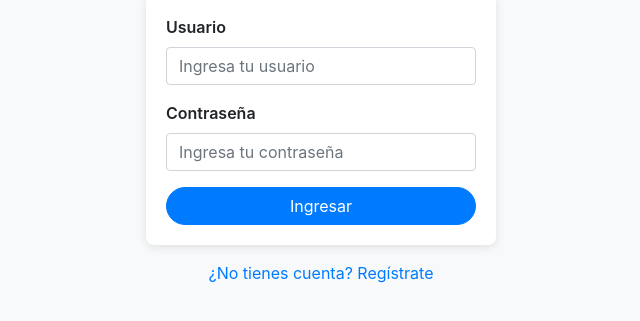
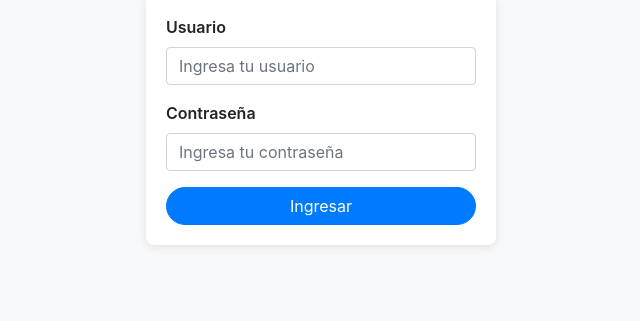
Before and after one commit to JORF4R/Webinicioses, a plain HTML site: page index.html in a window 1280 px wide. Shown: the part 99-420 px from the top of the page, without its empty margins (319-959 px from the left). Drawn offline with nearby package versions, Linux system fonts and the light colour scheme.

Commit message:
Update index.html

```diff
--- a/index.html
+++ b/index.html
@@ -23,7 +23,7 @@
                     </div>
                     <button type="submit" class="btn btn-primary btn-block">Ingresar</button>
                 </form>
-                <p class="text-center mt-3"><a href="signup.html">¿No tienes cuenta? Regístrate</a></p>
+
             </div>
         </div>
     </div>
```
